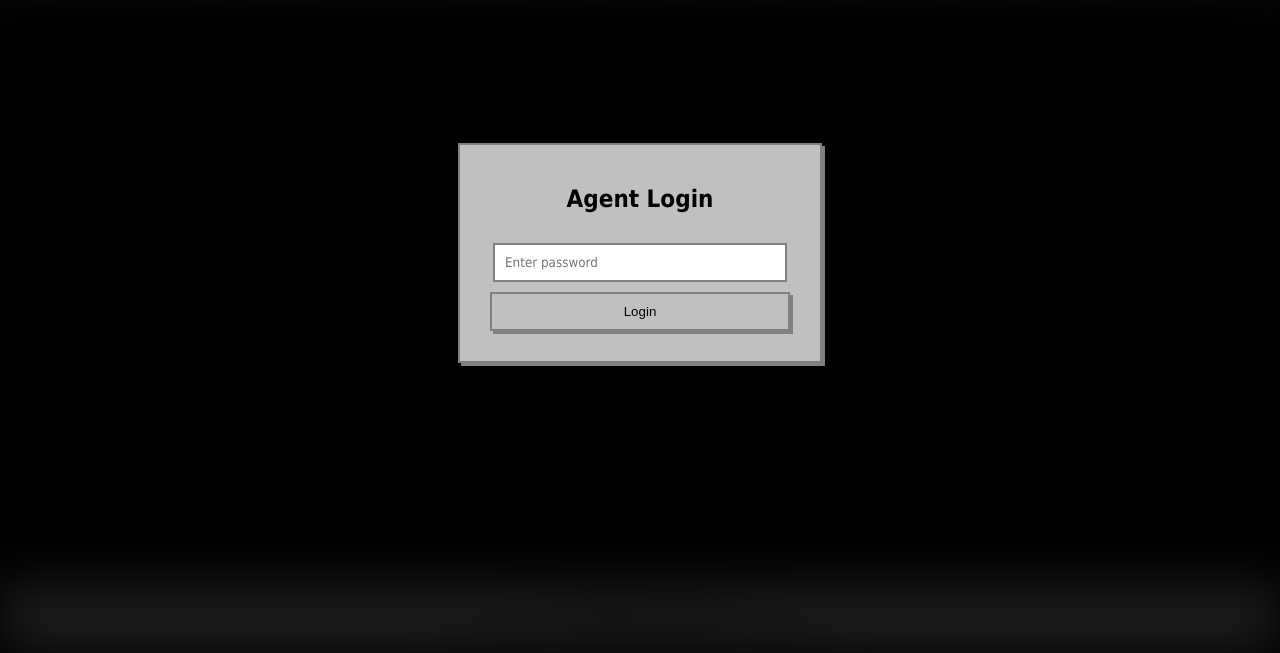
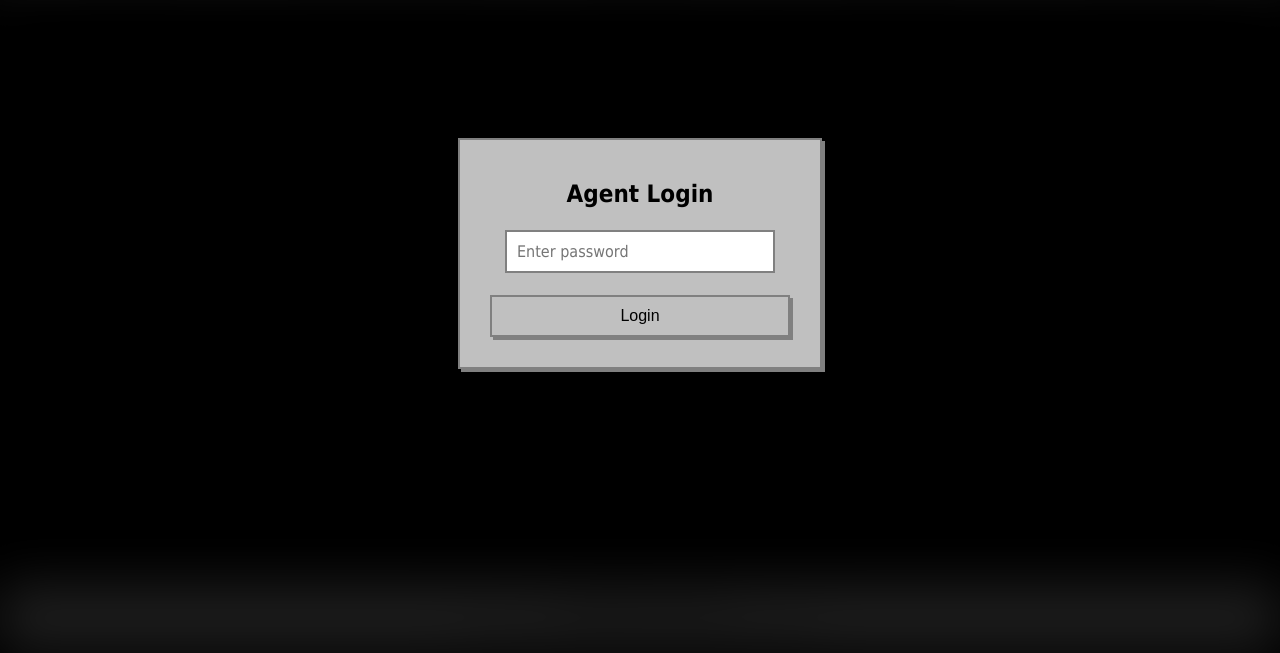
Before and after one commit to JoshuaCribb/CornerstoneCouncil, a plain HTML site: page resources.html in a window 1280 px wide. Shown: the part 147-800 px from the top of the page. Drawn offline with Linux system fonts and the light colour scheme.

Commit message:
Add files via upload

```diff
--- a/styles.css
+++ b/styles.css
@@ -11,11 +11,72 @@ body {
   flex-direction: column;
 }
 
+body.locked {
+  overflow: hidden;
+}
+
 main {
   flex: 1;
   padding-bottom: 100px;
 }
 
+/* ===== LOGIN SCREEN ===== */
+.login-screen {
+  position: fixed;
+  top: 0;
+  left: 0;
+  width: 100%;
+  height: 100%;
+  background: rgba(0, 0, 0, 0.6);
+  backdrop-filter: blur(6px);
+  display: flex;
+  align-items: center;
+  justify-content: center;
+  z-index: 99999;
+}
+
+.login-box {
+  background: #c0c0c0;
+  border: 2px solid #808080;
+  box-shadow: 5px 5px 0px #808080;
+  padding: 30px 40px;
+  display: flex;
+  flex-direction: column;
+  align-items: center;
+  gap: 12px;
+  min-width: 260px;
+}
+
+.login-box h2 {
+  margin: 0;
+  color: #000;
+}
+
+.login-box input {
+  padding: 8px;
+  border: 2px solid #808080;
+  font-family: Tahoma, sans-serif;
+  font-size: 16px; /* Prevents mobile auto-zoom */
+  width: 100%;
+  box-sizing: border-box;
+}
+
+.login-box button {
+  background: #c0c0c0;
+  border: 2px solid #808080;
+  box-shadow: 3px 3px 0px #808080;
+  padding: 8px 20px;
+  cursor: pointer;
+  font-family: Tahoma, sans-serif;
+  font-size: 16px;
+}
+
+.login-box button:active {
+  box-shadow: 1px 1px 0px #808080;
+  transform: translate(2px, 2px);
+}
+
+/* ===== HEADER ===== */
 header {
   width: 100%;
   height: 100px;
@@ -53,6 +114,7 @@ header {
   transform: translateY(-50%) translate(2px, 2px);
 }
 
+/* ===== NAV ===== */
 nav {
   width: 100%;
   background-color: #d3d3d3;
@@ -86,6 +148,7 @@ nav {
   transform: translate(2px, 2px);
 }
 
+/* ===== FOOTER ===== */
 footer {
   width: 100%;
   height: 70px;
@@ -103,6 +166,7 @@ footer p {
   line-height: 1.2;
 }
 
+/* ===== VIDEO ===== */
 .video-container {
   max-width: 1200px;
   margin: 60px auto;
@@ -118,6 +182,7 @@ footer p {
   display: block;
 }
 
+/* ===== FORMS ===== */
 .form-container {
   max-width: 700px;
   margin: 40px auto;
@@ -145,6 +210,7 @@ footer p {
   padding: 10px;
   border: 2px solid #808080;
   font-family: Tahoma, sans-serif;
+  font-size: 16px; /* Prevents mobile auto-zoom */
 }
 
 .form-container button {
@@ -160,6 +226,11 @@ footer p {
   transform: translate(2px, 2px);
 }
 
+.form-container textarea {
+  resize: none;
+}
+
+/* ===== PRIVACY PAGE ===== */
 .privacy-page main h1 {
   text-decoration: underline;
 }
@@ -179,6 +250,7 @@ footer p {
   margin-bottom: 50px;
 }
 
+/* ===== COLORS ===== */
 a, p, h1, h2, h3, h4, h5, h6, span, div {
   color: #fff;
 }
@@ -205,6 +277,7 @@ footer a {
   color: #000;
 }
 
+/* ===== MISC ===== */
 .return-btn {
   position: absolute;
   top: 20px;
@@ -224,20 +297,19 @@ footer a {
   transform: translate(2px, 2px);
 }
 
-.form-container textarea {
-  resize: none;
-}
-
+/* ===== BUTTON GRID ===== */
 .button-grid {
   display: grid;
-  grid-template-columns: repeat(2, 710px);
+  grid-template-columns: repeat(2, minmax(0, 710px));
   gap: 70px;
   justify-content: center;
   padding: 60px 20px;
+  box-sizing: border-box;
+  width: 100%;
 }
 
 .big-btn {
-  width: 710px;
+  width: 100%;
   height: 50px;
   background-color: #c0c0c0;
   border: 3px solid #808080;
@@ -249,6 +321,8 @@ footer a {
   color: #000;
   font-family: 'Trebuchet MS', 'Lucida Sans Unicode', 'Lucida Grande', 'Lucida Sans', Arial, sans-serif;
   font-size: 25px;
+  box-sizing: border-box;
+  cursor: pointer;
 }
 
 .big-btn:active {
@@ -256,6 +330,7 @@ footer a {
   transform: translate(3px, 3px);
 }
 
+/* ===== DROPDOWNS ===== */
 .dropdown {
   position: relative;
   flex: 1;
@@ -301,6 +376,7 @@ footer a {
   display: block;
 }
 
+/* ===== INSURANCE FORM ===== */
 .insurance-form {
   max-width: 1000px;
   margin: 60px auto;
@@ -362,7 +438,7 @@ a,
   cursor: pointer;
 }
 
-/* ===== MOBILE FIX ===== */
+/* ===== MOBILE ===== */
 @media (max-width: 768px) {
 
   .button-grid {
```
